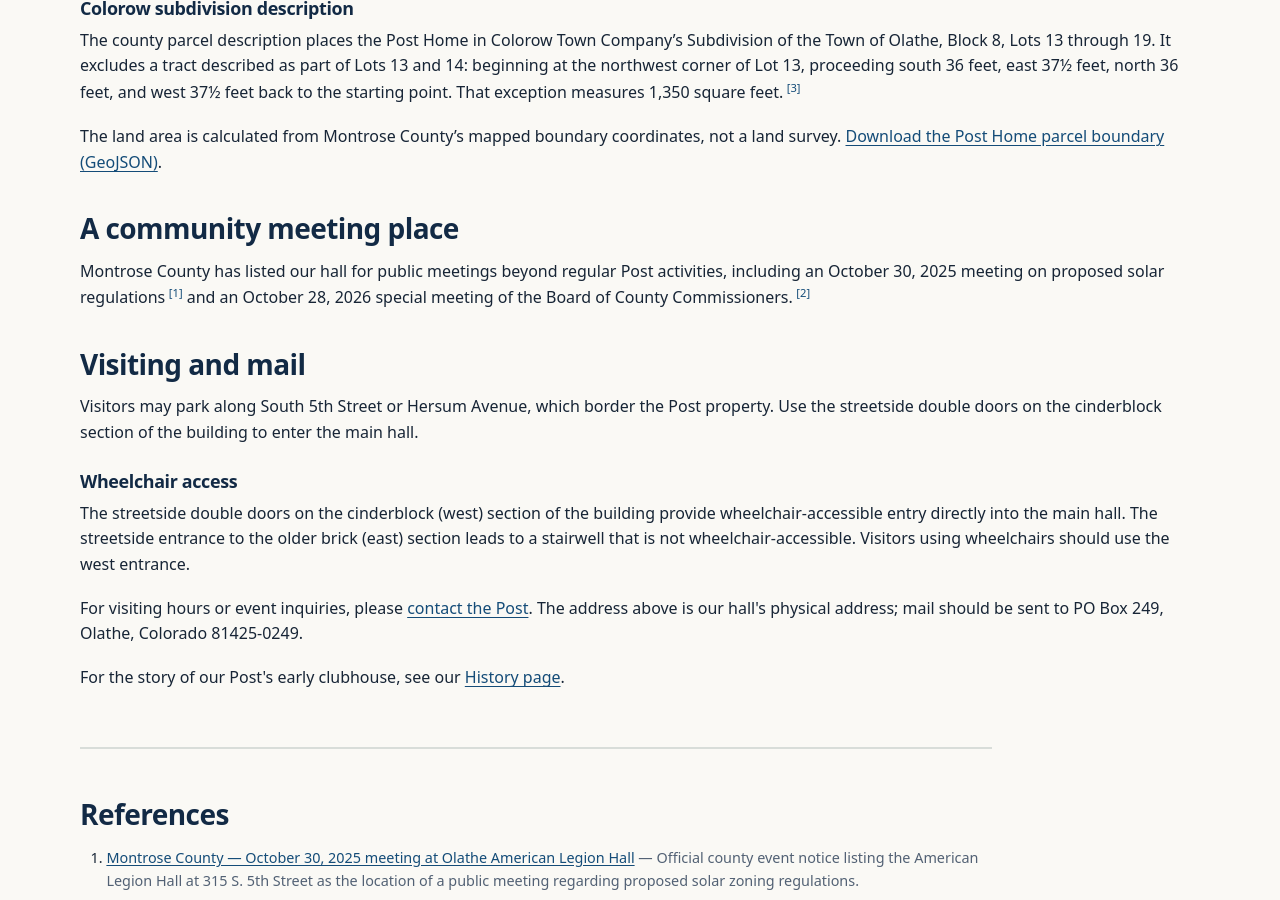
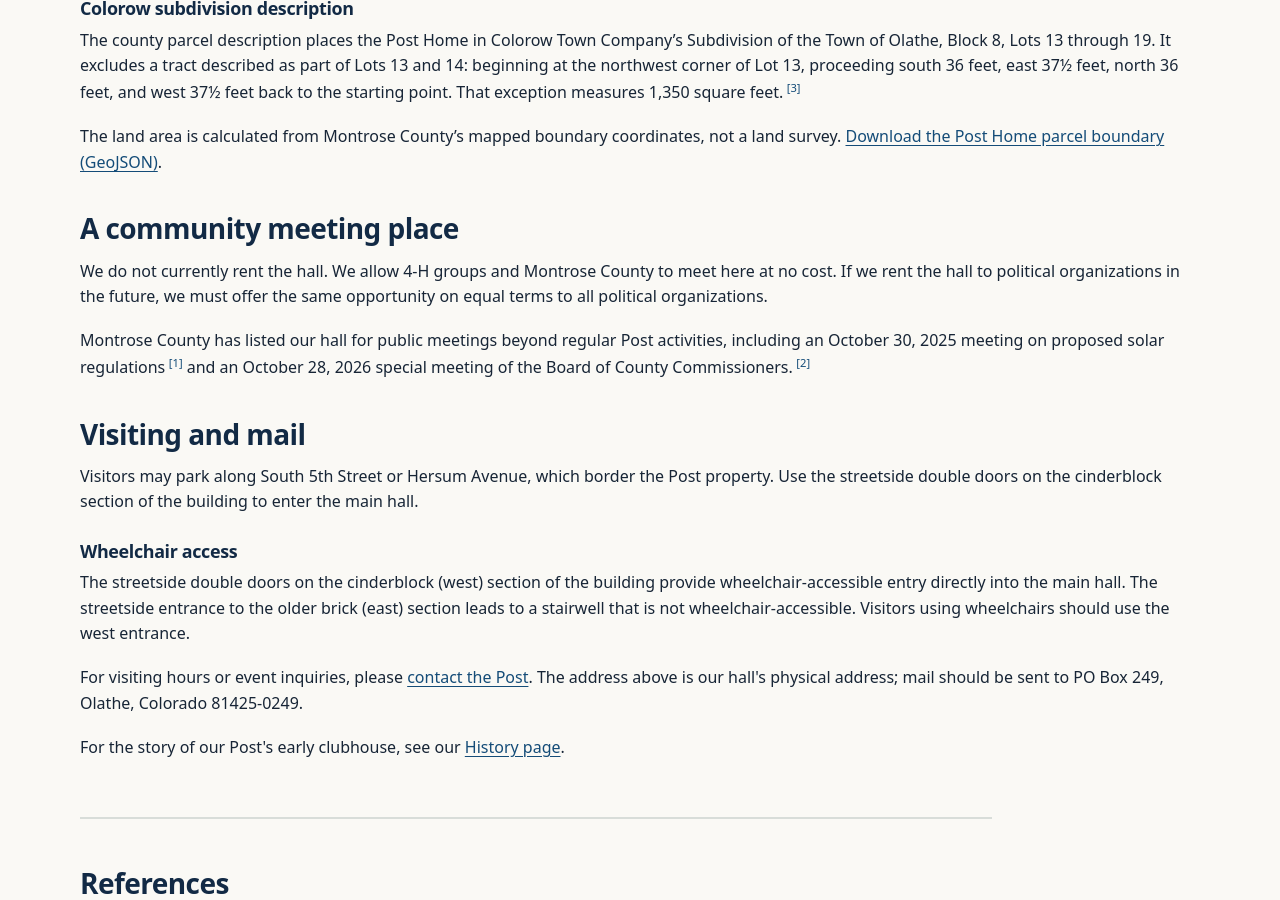
Before and after one commit to SPIERS-DENNIS-POST/spiers-dennis-post.github.io, a Jekyll site: the page built from building/index.md, in a window 1280 px wide and 900 px high, scrolled down 1069 px. Built offline with Jekyll 4.4.1, drawn with Linux system fonts in a browser that asks for light colours.

Commit message:
Clarify free community meeting use and hall rental policy

```diff
--- a/building/index.md
+++ b/building/index.md
@@ -2,7 +2,7 @@
 title: Post Home
 description: Visit the Spiers-Dennis Post No. 24 hall at 315 South 5th Street in Olathe, Colorado, and learn about the building and gatherings held here.
 permalink: /building/
-provenance_ids: [post-legacy-contact, post-facilities-traditions-2026-10-27, post-meetings-2026-10-27, post-weekly-gatherings-2026-10-27, post-visitor-parking-2026-11-10, post-visitor-entrance-2026-11-10, post-wheelchair-entrance-2026-11-10]
+provenance_ids: [post-hall-use-2026-11-19, post-legacy-contact, post-facilities-traditions-2026-10-27, post-meetings-2026-10-27, post-weekly-gatherings-2026-10-27, post-visitor-parking-2026-11-10, post-visitor-entrance-2026-11-10, post-wheelchair-entrance-2026-11-10]
 source_ids: [montrose-county-olathe-hall-2025, montrose-county-olathe-hall-2026, montrose-county-post24-parcel-gis]
 documents: []
 ---
@@ -26,6 +26,7 @@ documents: []
 <p>The county parcel description places the Post Home in Colorow Town Company’s Subdivision of the Town of Olathe, Block 8, Lots 13 through 19. It excludes a tract described as part of Lots 13 and 14: beginning at the northwest corner of Lot 13, proceeding south 36 feet, east 37½ feet, north 36 feet, and west 37½ feet back to the starting point. That exception measures 1,350 square feet.<sup class="reference"><a href="#reference-montrose-county-post24-parcel-gis" aria-label="Reference 3">[3]</a></sup></p>
 <p>The land area is calculated from Montrose County’s mapped boundary coordinates, not a land survey. <a href="{{ '/assets/geodata/post-home-parcel.geojson' | relative_url }}" download="post-home-parcel.geojson">Download the Post Home parcel boundary (GeoJSON)</a>.</p>
 ## A community meeting place
+<p>We do not currently rent the hall. We allow 4-H groups and Montrose County to meet here at no cost. If we rent the hall to political organizations in the future, we must offer the same opportunity on equal terms to all political organizations.</p>
 <p>Montrose County has listed our hall for public meetings beyond regular Post activities, including an October 30, 2025 meeting on proposed solar regulations<sup class="reference"><a href="#reference-montrose-county-olathe-hall-2025" aria-label="Reference 1">[1]</a></sup> and an October 28, 2026 special meeting of the Board of County Commissioners.<sup class="reference"><a href="#reference-montrose-county-olathe-hall-2026" aria-label="Reference 2">[2]</a></sup></p>
 ## Visiting and mail
 <p>Visitors may park along South 5th Street or Hersum Avenue, which border the Post property. Use the streetside double doors on the cinderblock section of the building to enter the main hall.</p>
```
